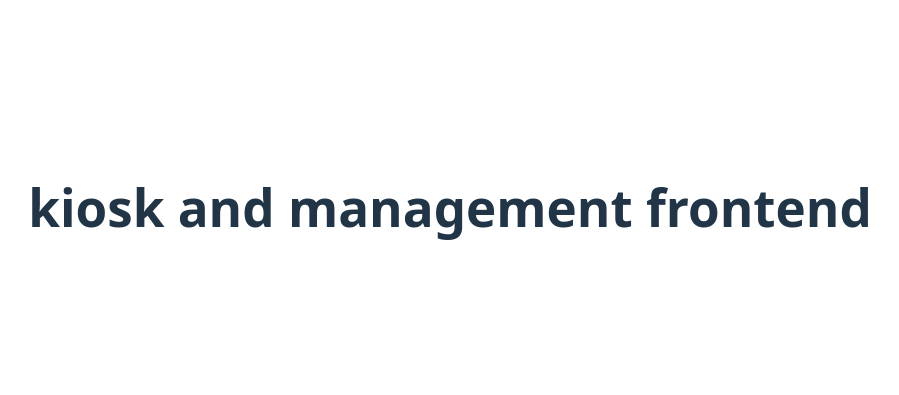
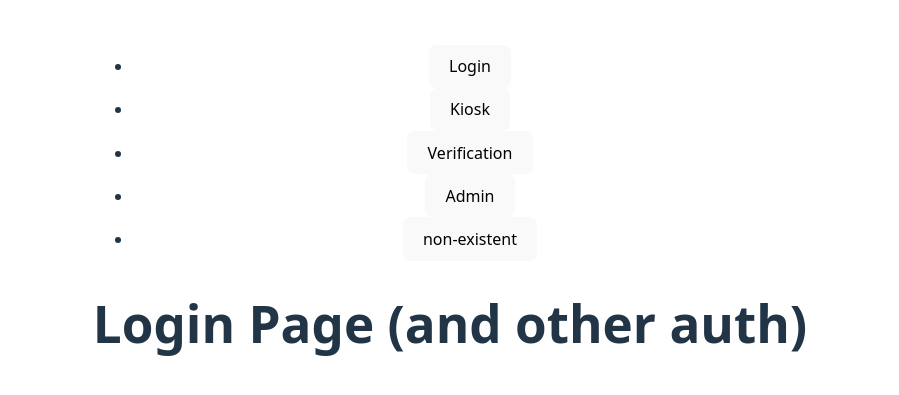
Before and after one commit to mrtnstl/self-service-kiosk-and-restaurant-management-system, a React app in the folder frontend/: page / in a window 1280 px wide. Shown: the part 193-588 px from the top of the page, without its empty margins (190-1089 px from the left). Built offline with nearby package versions, Linux system fonts and the light colour scheme; the HTML template or start-up script is replaced by a standard one.

Commit message:
add: client side routing and basic protected routes implementation

```diff
--- a/frontend/src/App.tsx
+++ b/frontend/src/App.tsx
@@ -1,13 +1,31 @@
+import { createBrowserRouter, createRoutesFromElements, Route, RouterProvider } from 'react-router';
 import './App.css'
+import RootLayout from './layout/RootLayout';
+import LoginPage from './pages/LoginPage/LoginPage';
+import NotFoundPage from './pages/NotFoundPage/NotFoundPage';
+import AccountVerificationPage from './pages/AccountVerificationPage/AccountVerificationPage';
+import AdminPage from './pages/AdminPage/AdminPage';
+import KioskPage from './pages/KioskPage/KioskPage';
+import ProtectedRoutes from './utils/ProtectedRoutes';
 
 function App() {
-
+  const router = createBrowserRouter(
+    createRoutesFromElements(
+      <Route path={"/"} element={<RootLayout />} >
+        <Route index element={<LoginPage />} />
+        <Route path={"verify"} element={<AccountVerificationPage />} />
+        <Route element={<ProtectedRoutes />}>
+          <Route path={"kiosk"} element={<KioskPage />} />
+          <Route path={"admin"} element={<AdminPage />} />
+        </Route>
+        <Route path={"*"} element={<NotFoundPage />} />
+      </Route>
+    )
+  );
 
   return (
-    <>
-      <h1>kiosk and management frontend</h1>
-    </>
+    <RouterProvider router={router} />
   )
 }
 
-export default App
+export default App;
--- /dev/null
+++ b/frontend/src/components/Nav.tsx
@@ -0,0 +1,38 @@
+import { useNavigate } from "react-router";
+
+const Nav = ()=>{
+    const navigate = useNavigate();
+    return (
+        <nav>
+            <ul>
+                <li>
+                    <button onClick={()=>navigate("/")}>
+                        Login
+                    </button>
+                </li>
+                <li>
+                    <button onClick={()=>navigate("/kiosk")}>
+                        Kiosk
+                    </button>
+                </li>
+                <li>
+                    <button onClick={()=>navigate("/verify")}>
+                    Verification
+                    </button>
+                </li>
+                <li>
+                    <button onClick={()=>navigate("/admin")}>
+                        Admin
+                    </button>
+                </li>
+                <li>
+                    <button onClick={()=>navigate("/nonexistentroute")}>
+                    non-existent
+                    </button>
+                </li>
+            </ul>
+        </nav>
+    )
+};
+
+export default Nav;
--- /dev/null
+++ b/frontend/src/layout/RootLayout.tsx
@@ -0,0 +1,13 @@
+import { Outlet } from "react-router";
+import Nav from "../components/Nav";
+
+const RootLayout = ()=>{
+    return (
+        <main>
+            <Nav />
+            <Outlet />
+        </main>
+    )
+}
+
+export default RootLayout;
--- /dev/null
+++ b/frontend/src/pages/AccountVerificationPage/AccountVerificationPage.tsx
@@ -0,0 +1,22 @@
+import { useSearchParams } from "react-router";
+
+const AccountVerificationPage = () =>{
+    let [searchParams] = useSearchParams();
+    const token = searchParams.get("token")
+
+    if(!token){
+        return (
+            <>
+                <h1>Account verification is needed when a new manager type user is registered.</h1>
+            </>
+        )
+    } else {
+        return (
+            <>
+                <h1>Account Verification Page ({token})</h1>
+            </>
+        )
+    }
+};
+
+export default AccountVerificationPage;
--- a/frontend/src/pages/AdminPage/AdminPage.tsx
+++ b/frontend/src/pages/AdminPage/AdminPage.tsx
@@ -0,0 +1,9 @@
+const AdminPage = () => {
+    return (
+        <>
+            <h1>Admin Page</h1>
+        </>
+    )
+};
+
+export default AdminPage;
--- a/frontend/src/pages/KioskPage/KioskPage.tsx
+++ b/frontend/src/pages/KioskPage/KioskPage.tsx
@@ -0,0 +1,9 @@
+const KioskPage = () => {
+    return(
+        <>
+            <h1>KIOSK</h1>
+        </>
+    )
+};
+
+export default KioskPage;
--- a/frontend/src/pages/LoginPage/LoginPage.tsx
+++ b/frontend/src/pages/LoginPage/LoginPage.tsx
@@ -0,0 +1,9 @@
+const LoginPage = () => {
+    return (
+        <>
+        <h1>Login Page (and other auth)</h1>
+        </>
+    )
+};
+
+export default LoginPage;
--- /dev/null
+++ b/frontend/src/pages/NotFoundPage/NotFoundPage.tsx
@@ -0,0 +1,9 @@
+const NotFoundPage = () => {
+    return (
+        <>
+        <h1>Not Found Page</h1>
+        </>
+    )
+};
+
+export default NotFoundPage;
--- /dev/null
+++ b/frontend/src/utils/ProtectedRoutes.tsx
@@ -0,0 +1,9 @@
+import { Outlet, Navigate } from "react-router";
+
+const ProtectedRoutes = () => {
+    const user = null;
+
+    return user ? <Outlet /> : <Navigate to={"/"} />
+};
+
+export default ProtectedRoutes;
```
